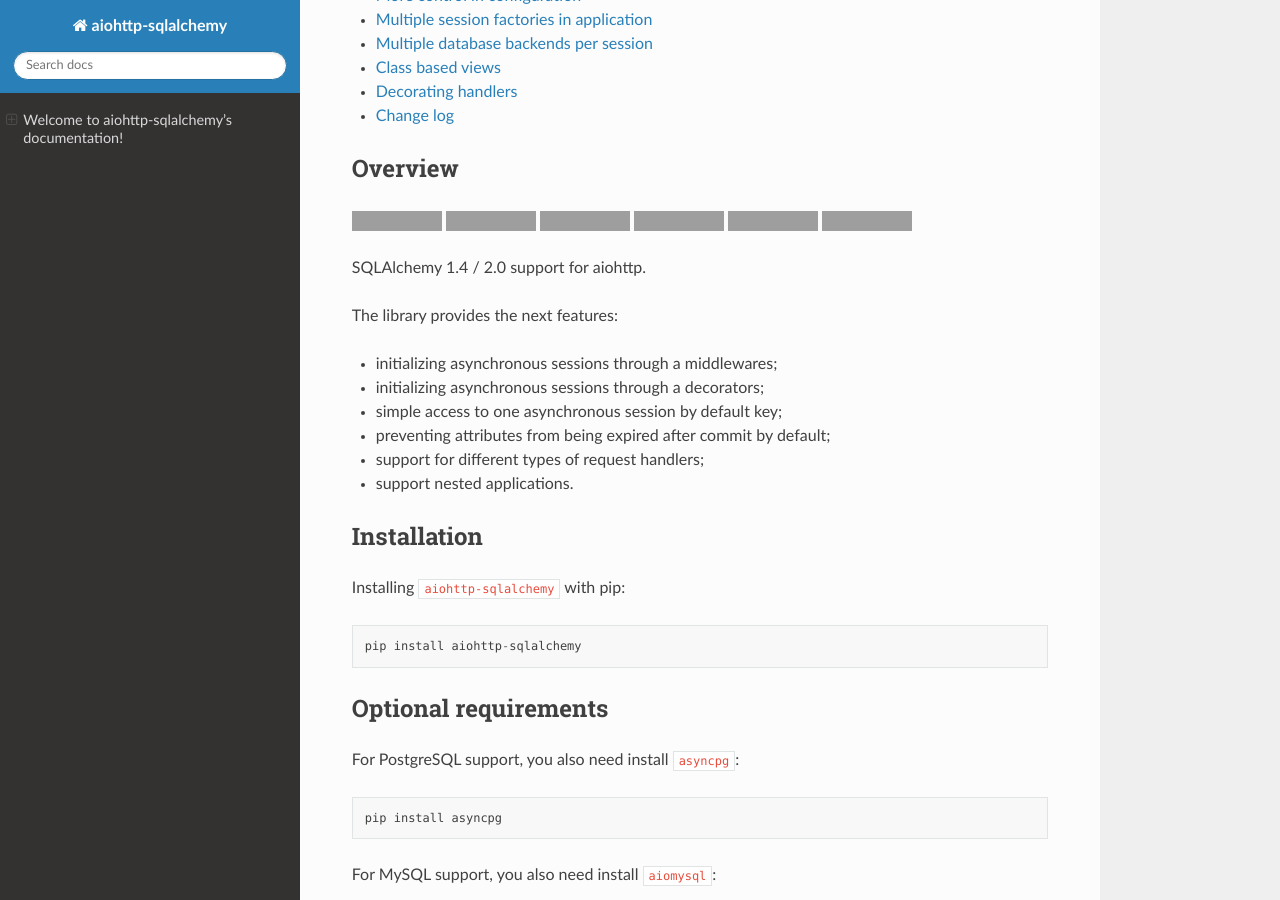
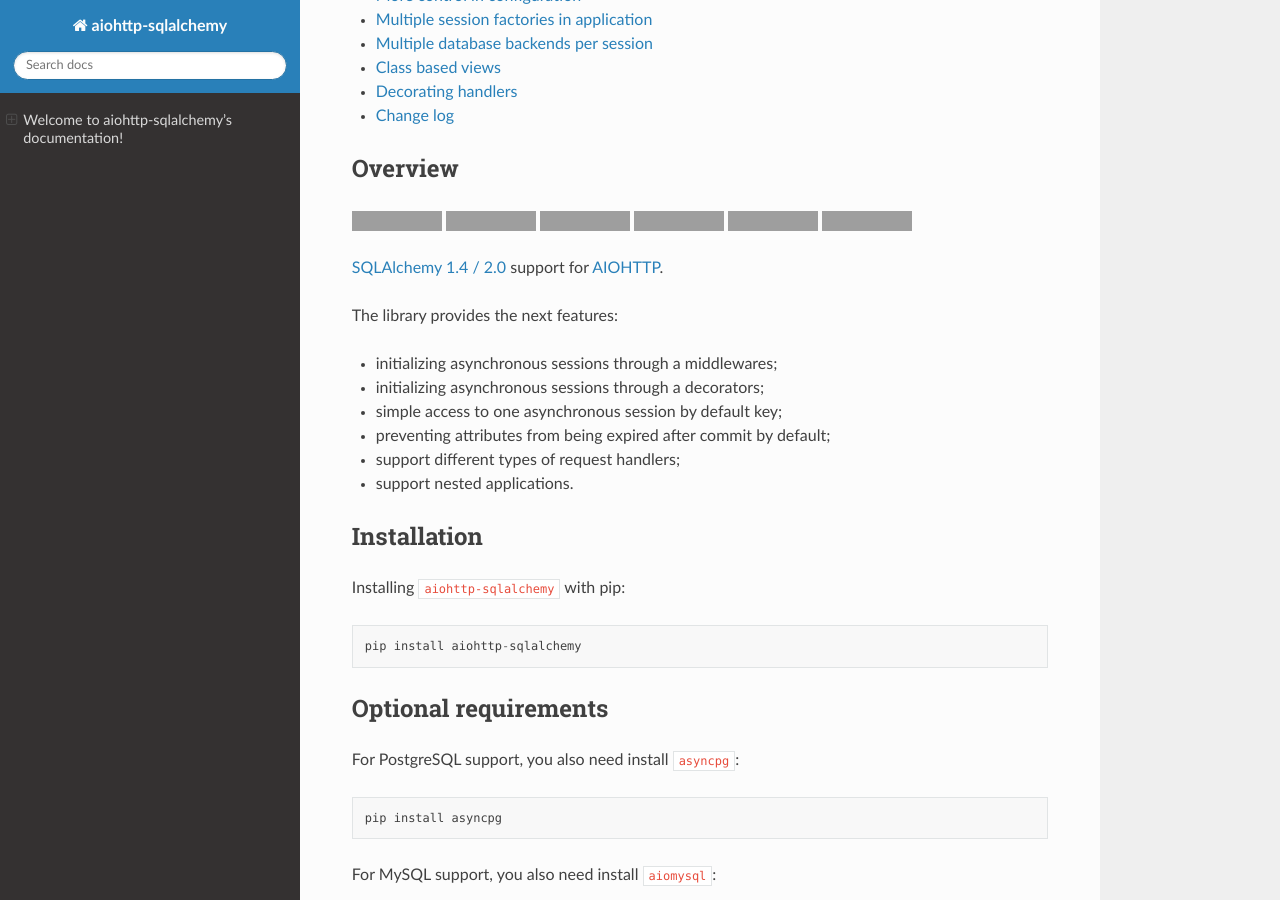
Before and after one commit to ri-gilfanov/aiohttp-sqlalchemy, a Sphinx documentation site: the page built from docs/index.rst, in a window 1280 px wide and 900 px high, scrolled down 332 px, cut to the strip 0-900 px from the top of the window. Built offline with Sphinx 7.4.7 and the Read the Docs theme 2.0.0, drawn with Linux system fonts in a browser that asks for light colours; grey boxes are pictures that could not be loaded.

Commit message:
Update overview

```diff
--- a/README.rst
+++ b/README.rst
@@ -27,7 +27,8 @@
   :target: https://aiohttp-sqlalchemy.readthedocs.io/en/latest/?badge=latest
   :alt: Documentation
 
-SQLAlchemy 1.4 / 2.0 support for aiohttp.
+`SQLAlchemy 1.4 / 2.0 <https://www.sqlalchemy.org/>`_ support for `AIOHTTP
+<https://docs.aiohttp.org/>`_.
 
 The library provides the next features:
 
@@ -35,7 +36,7 @@
 * initializing asynchronous sessions through a decorators;
 * simple access to one asynchronous session by default key;
 * preventing attributes from being expired after commit by default;
-* support for different types of request handlers;
+* support different types of request handlers;
 * support nested applications.
 
 
--- a/docs/index.rst
+++ b/docs/index.rst
@@ -43,7 +43,8 @@
   :target: https://aiohttp-sqlalchemy.readthedocs.io/en/latest/?badge=latest
   :alt: Documentation
 
-SQLAlchemy 1.4 / 2.0 support for aiohttp.
+`SQLAlchemy 1.4 / 2.0 <https://www.sqlalchemy.org/>`_ support for `AIOHTTP
+<https://docs.aiohttp.org/>`_.
 
 The library provides the next features:
 
@@ -51,7 +52,7 @@
 * initializing asynchronous sessions through a decorators;
 * simple access to one asynchronous session by default key;
 * preventing attributes from being expired after commit by default;
-* support for different types of request handlers;
+* support different types of request handlers;
 * support nested applications.
 
 
```
